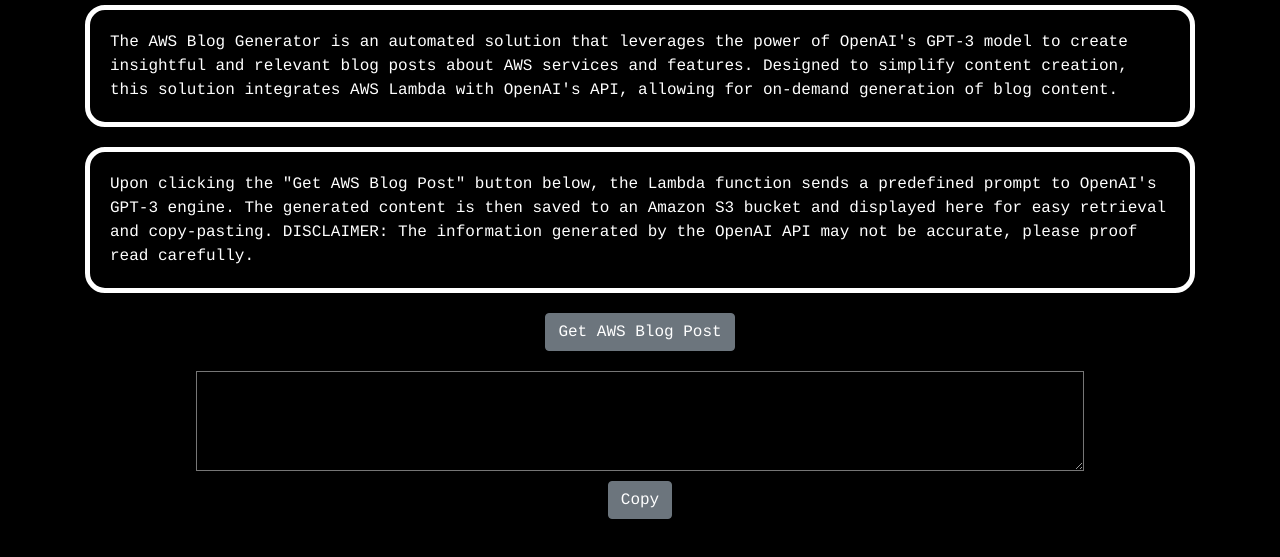
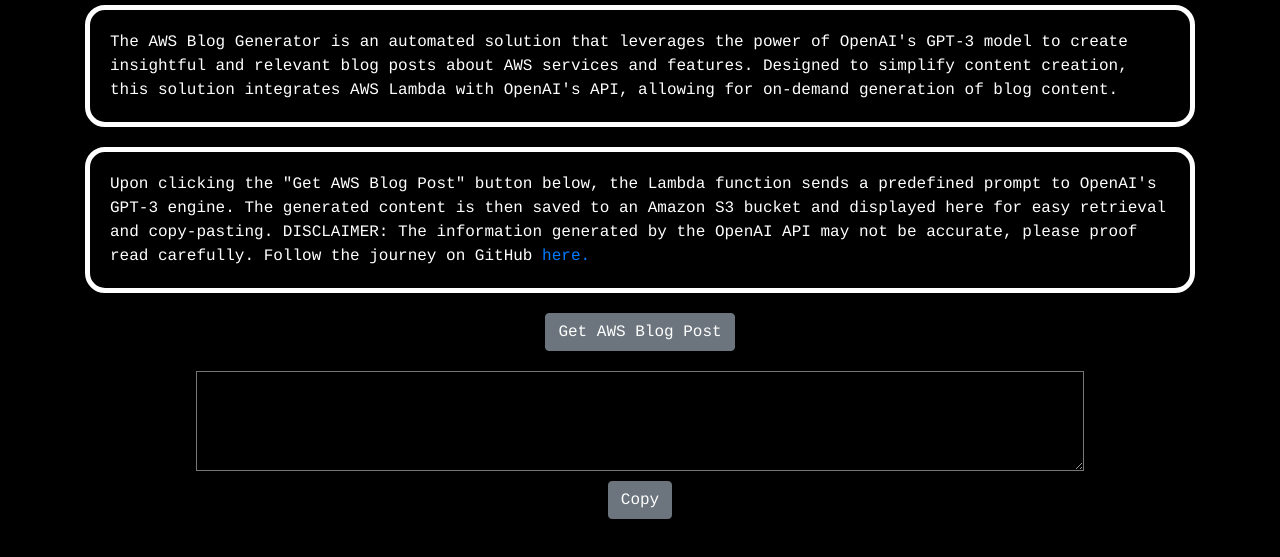
Before and after one commit to jacklavelle286/AWS_BlogPostGenerator, a plain HTML site: page index.html in a window 1280 px wide. Shown: the part 121-678 px from the top of the page. Drawn offline with nearby package versions, Linux system fonts and the light colour scheme.

Commit message:
Add files via upload

```diff
--- a/index.html
+++ b/index.html
@@ -11,7 +11,7 @@
       The AWS Blog Generator is an automated solution that leverages the power of OpenAI's GPT-3 model to create insightful and relevant blog posts about AWS services and features. Designed to simplify content creation, this solution integrates AWS Lambda with OpenAI's API, allowing for on-demand generation of blog content.
     </p>
     <p class="intro-text">
-      Upon clicking the "Get AWS Blog Post" button below, the Lambda function sends a predefined prompt to OpenAI's GPT-3 engine. The generated content is then saved to an Amazon S3 bucket and displayed here for easy retrieval and copy-pasting. DISCLAIMER: The information generated by the OpenAI API may not be accurate, please proof read carefully.
+      Upon clicking the "Get AWS Blog Post" button below, the Lambda function sends a predefined prompt to OpenAI's GPT-3 engine. The generated content is then saved to an Amazon S3 bucket and displayed here for easy retrieval and copy-pasting. DISCLAIMER: The information generated by the OpenAI API may not be accurate, please proof read carefully. Follow the journey on GitHub <a href="https://github.com/jacklavelle286/AWS_BlogPostGenerator" target="_blank">here.</a>
     </p>
     <div class="text-center">
       <button id="generateBtn" class="btn btn-secondary">Get AWS Blog Post</button>
```
